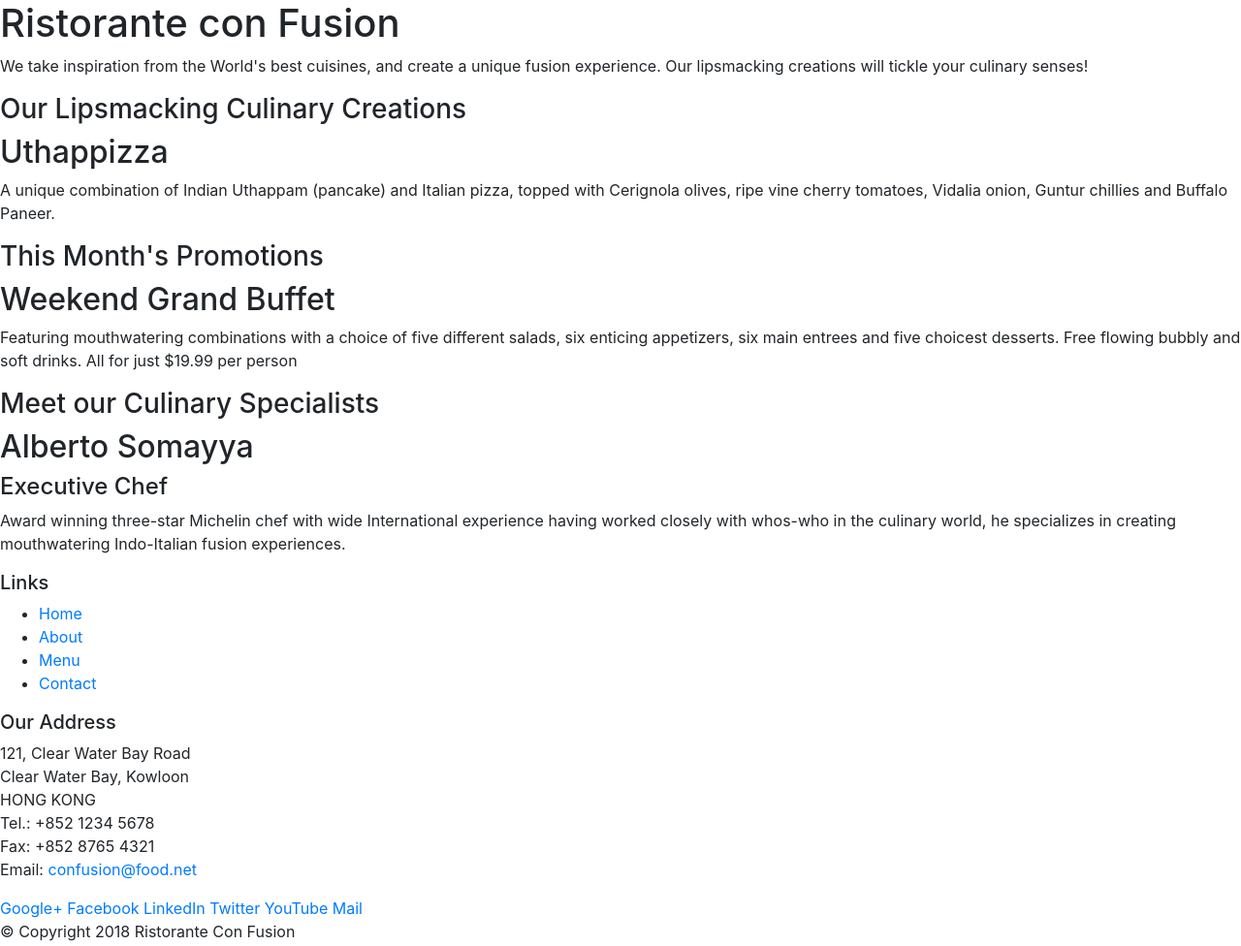
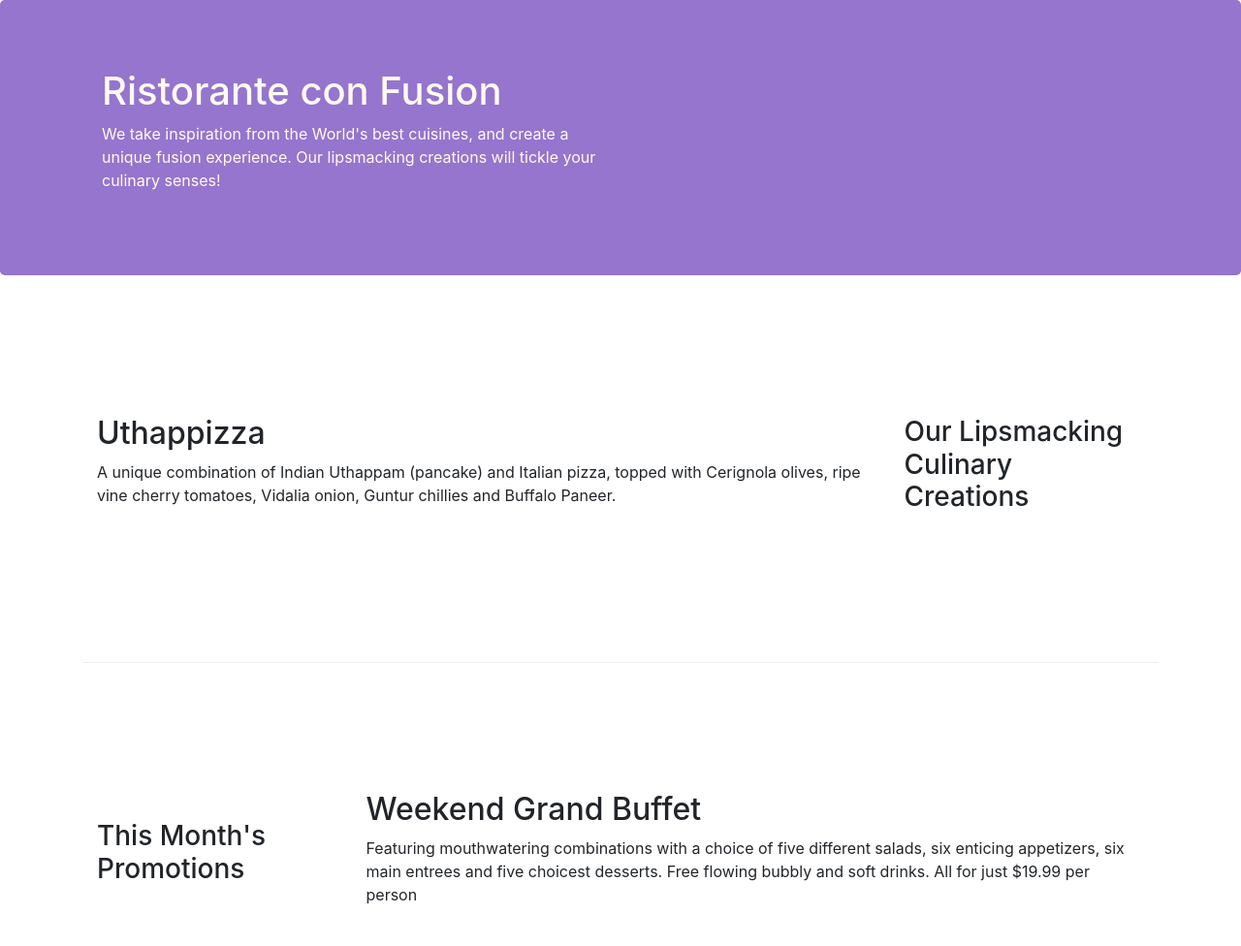
Before and after one commit to richardaspinall/Coursera-Front-End-Web-UI-Frameworks-and-Tools-Bootstrap-4, a website: page conFusion/index.html in a window 1280 px wide. Shown: the top 976 px of the page at 97% size. Drawn offline with nearby package versions, Linux system fonts and the light colour scheme.

Commit message:
Week one learnings complete

```diff
--- /dev/null
+++ b/conFusion/css/styles.css
@@ -0,0 +1,30 @@
+.row-header {
+  margin: 0px auto;
+  padding: 0px auto;
+}
+
+.row-content {
+  margin: 0px auto;
+  padding: 50px 0px 50px 0px;
+  border-bottom: 1px ridge;
+  min-height: 400px;
+}
+
+.footer {
+  background-color: #d1c4e9;
+  margin: 0px auto;
+  padding: 20px 0px 20px 0px;
+}
+
+.jumbotron {
+  padding: 70px 30px 70px 40px;
+  margin: 0px auto;
+  background: #9575cd;
+  color: floralwhite;
+}
+
+.address {
+  font-size: 80%;
+  margin: 0px;
+  color: #0f0f0f;
+}
--- a/conFusion/index.html
+++ b/conFusion/index.html
@@ -9,31 +9,35 @@
 
     <!-- Bootstrap CSS -->
     <link rel="stylesheet" href="node_modules/bootstrap/dist/css/bootstrap.min.css">
+    <!-- Custom CSS -->
+    <link rel="stylesheet" href="css/styles.css">
     <title>Ristorante Con Fusion</title>
+
+
 </head>
 
 <body>
 
-    <header>
-        <div>
-            <div>
-                <div>
+    <header class="jumbotron">
+        <div class="container">
+            <div class="row row-header">
+                <div class="col-12 col-sm-6">
                     <h1>Ristorante con Fusion</h1>
                     <p>We take inspiration from the World's best cuisines, and create a unique fusion experience. Our
                         lipsmacking creations will tickle your culinary senses!</p>
                 </div>
-                <div>
+                <div class="col-12 col-sm">
                 </div>
             </div>
         </div>
     </header>
 
-    <div>
-        <div>
-            <div>
+    <div class="container">
+        <div class="row row-content align-items-center">
+            <div class="col-12 col-sm-4 order-sm-last col-md-3">
                 <h3>Our Lipsmacking Culinary Creations</h3>
             </div>
-            <div>
+            <div class="col col-sm order-sm-first col-md">
                 <h2>Uthappizza</h2>
                 <p>A unique combination of Indian Uthappam (pancake) and Italian pizza, topped with Cerignola olives,
                     ripe vine cherry tomatoes, Vidalia onion, Guntur chillies and Buffalo Paneer.</p>
@@ -41,11 +45,11 @@
         </div>
 
 
-        <div>
-            <div>
+        <div class="row row-content align-items-center">
+            <div class="col-12 col-sm-4 col-md-3">
                 <h3>This Month's Promotions</h3>
             </div>
-            <div>
+            <div class="col col-sm col-md">
                 <h2>Weekend Grand Buffet</h2>
                 <p>Featuring mouthwatering combinations with a choice of five different salads, six enticing appetizers,
                     six main entrees and five choicest desserts. Free flowing bubbly and soft drinks. All for just
@@ -53,11 +57,11 @@
             </div>
         </div>
 
-        <div>
-            <div>
+        <div class="row row-content align-items-center">
+            <div class="col-12 col-sm-4 order-sm-last col-md-3">
                 <h3>Meet our Culinary Specialists</h3>
             </div>
-            <div>
+            <div class="col col-sm order-sm-first col-md">
                 <h2>Alberto Somayya</h2>
                 <h4>Executive Chef</h4>
                 <p>Award winning three-star Michelin chef with wide International experience having worked closely with
@@ -68,18 +72,18 @@
     </div>
 
     <footer>
-        <div>
-            <div>
-                <div>
+        <div class="container">
+            <div class="row footer">
+                <div class="col-4 offset-1 col-sm-2">
                     <h5>Links</h5>
-                    <ul>
+                    <ul class="list-unstyled">
                         <li><a href="#">Home</a></li>
                         <li><a href="#">About</a></li>
                         <li><a href="#">Menu</a></li>
                         <li><a href="#">Contact</a></li>
                     </ul>
                 </div>
-                <div>
+                <div class="col-7 col-sm-5 address">
                     <h5>Our Address</h5>
                     <address>
                         121, Clear Water Bay Road<br>
@@ -90,8 +94,8 @@
                         Email: <a href="mailto:confusion@food.net">confusion@food.net</a>
                     </address>
                 </div>
-                <div>
-                    <div>
+                <div class="col-12 col-sm-4 align-self-center">
+                    <div class="text-center">
                         <a href="http://google.com/+">Google+</a>
                         <a href="http://www.facebook.com/profile.php?id=">Facebook</a>
                         <a href="http://www.linkedin.com/in/">LinkedIn</a>
@@ -101,8 +105,8 @@
                     </div>
                 </div>
             </div>
-            <div>
-                <div>
+            <div class="row justify-content-center">
+                <div class="col-auto">
                     <p>© Copyright 2018 Ristorante Con Fusion</p>
                 </div>
             </div>
```
